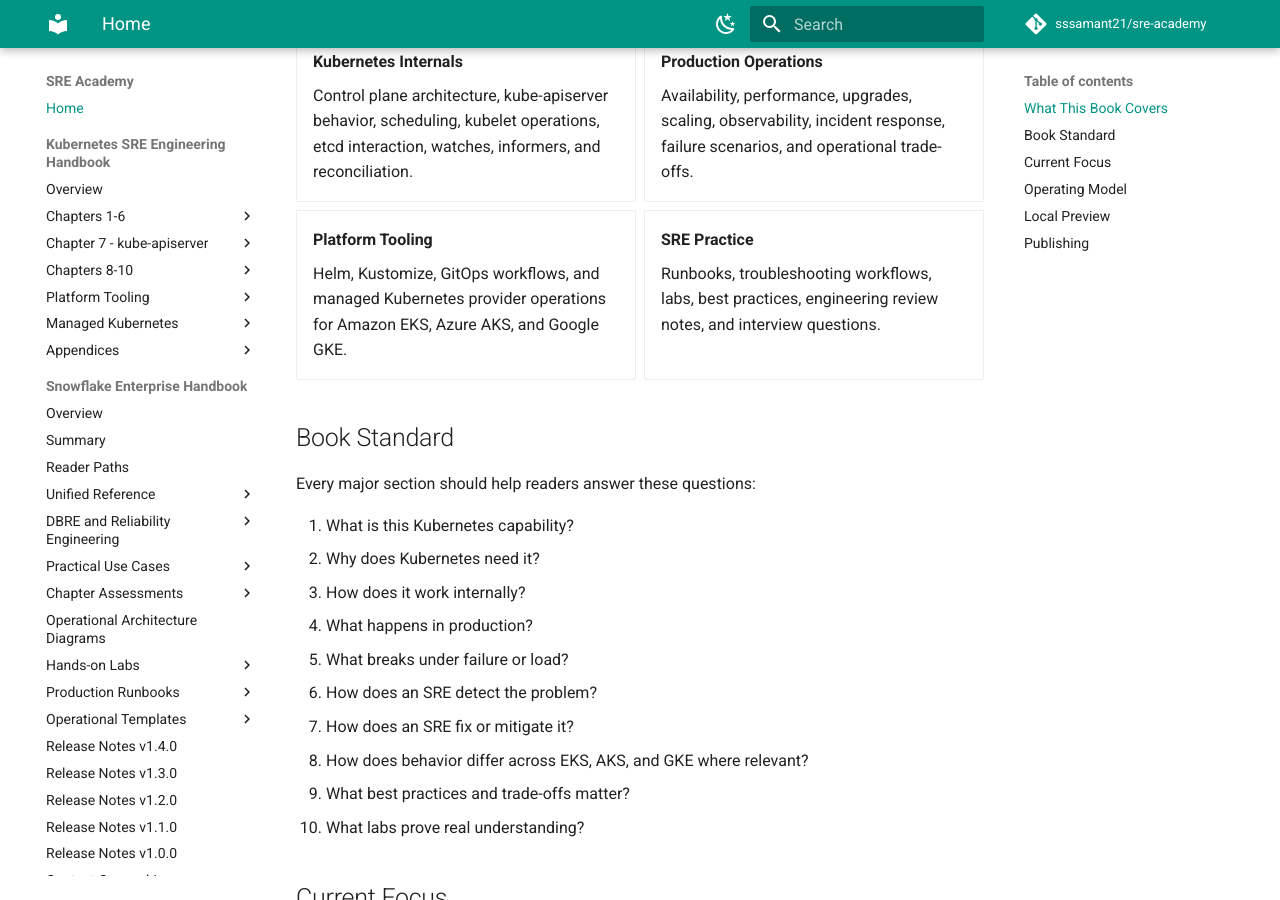
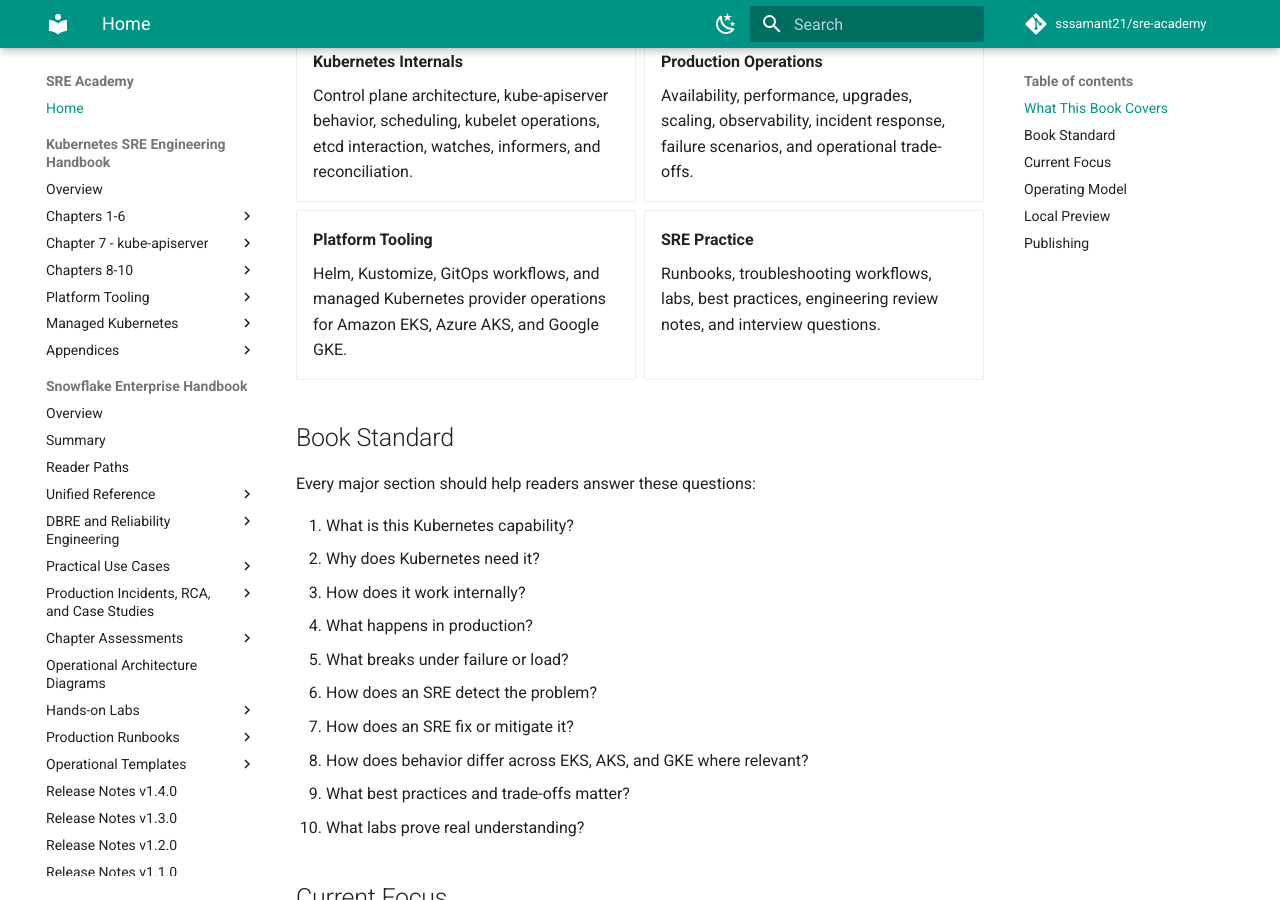
Before and after one commit to sssamant21/sre-academy, an MkDocs documentation site: the page built from docs/index.md, in a window 1280 px wide and 900 px high, scrolled down 357 px. Built offline with MkDocs 1.6.1 and Material for MkDocs 9.7.7, drawn with Linux system fonts in a browser that asks for light colours; comment, search, counter and statistics services are not loaded; some of the changed lines change nothing that is shown.

Commit message:
docs(snowflake): link v1.5 incident case studies

```diff
--- a/mkdocs.yml
+++ b/mkdocs.yml
@@ -193,6 +193,14 @@
               - Healthcare PHI Data Product: books/snowflake/use-cases/enterprise/healthcare-phi-product.md
               - Financial-Services Control Pipeline: books/snowflake/use-cases/enterprise/financial-controls.md
               - Account Failover and Failback: books/snowflake/use-cases/enterprise/account-failover.md
+      - Production Incidents, RCA, and Case Studies:
+          - Overview: books/snowflake/incidents/index.md
+          - Snowpipe Backlog: books/snowflake/incidents/snowpipe-backlog.md
+          - Kafka Freshness Breach: books/snowflake/incidents/kafka-freshness.md
+          - Dynamic-Table Refresh Breach: books/snowflake/incidents/dynamic-table-refresh.md
+          - Task-Graph Failure: books/snowflake/incidents/task-graph-failure.md
+          - Warehouse Saturation: books/snowflake/incidents/warehouse-saturation.md
+          - Unexpected Credit Consumption: books/snowflake/incidents/unexpected-credit-consumption.md
       - Chapter Assessments:
           - Overview: books/snowflake/assessments/index.md
           - Chapters 01-05: books/snowflake/assessments/chapters-01-05.md
```
